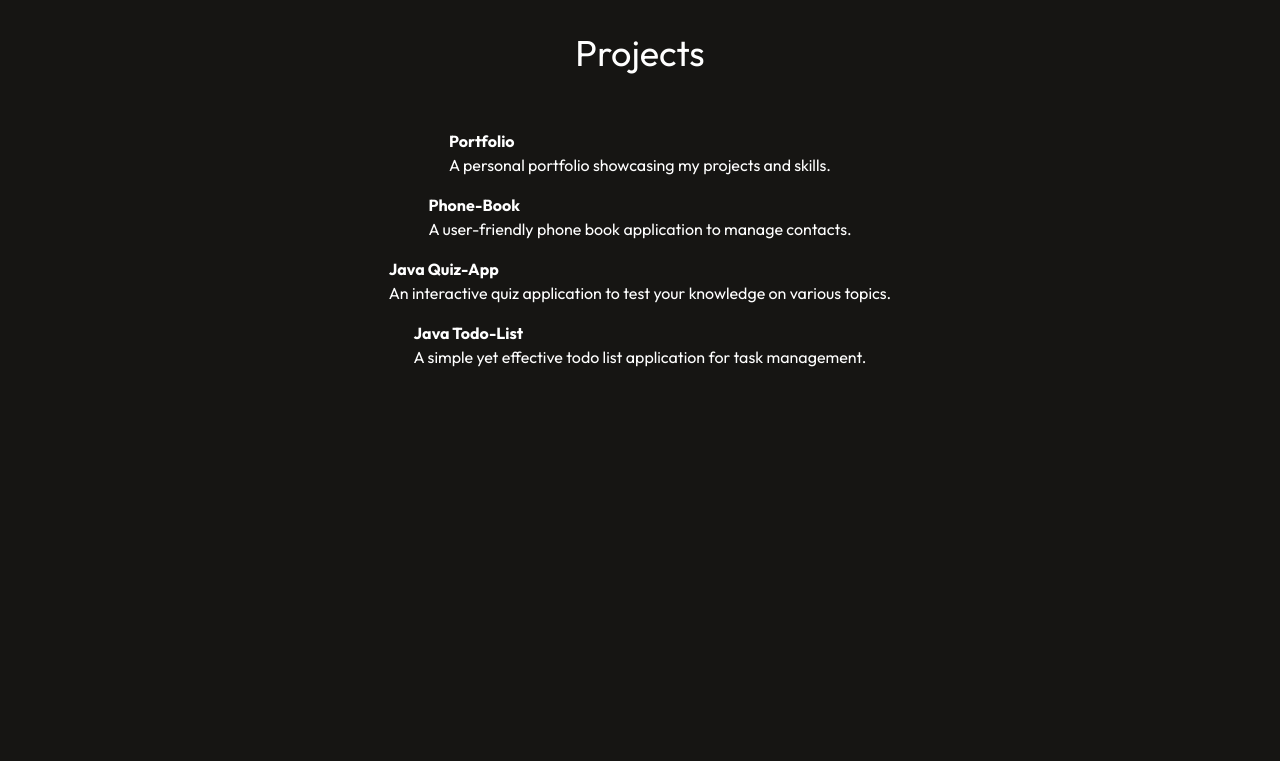
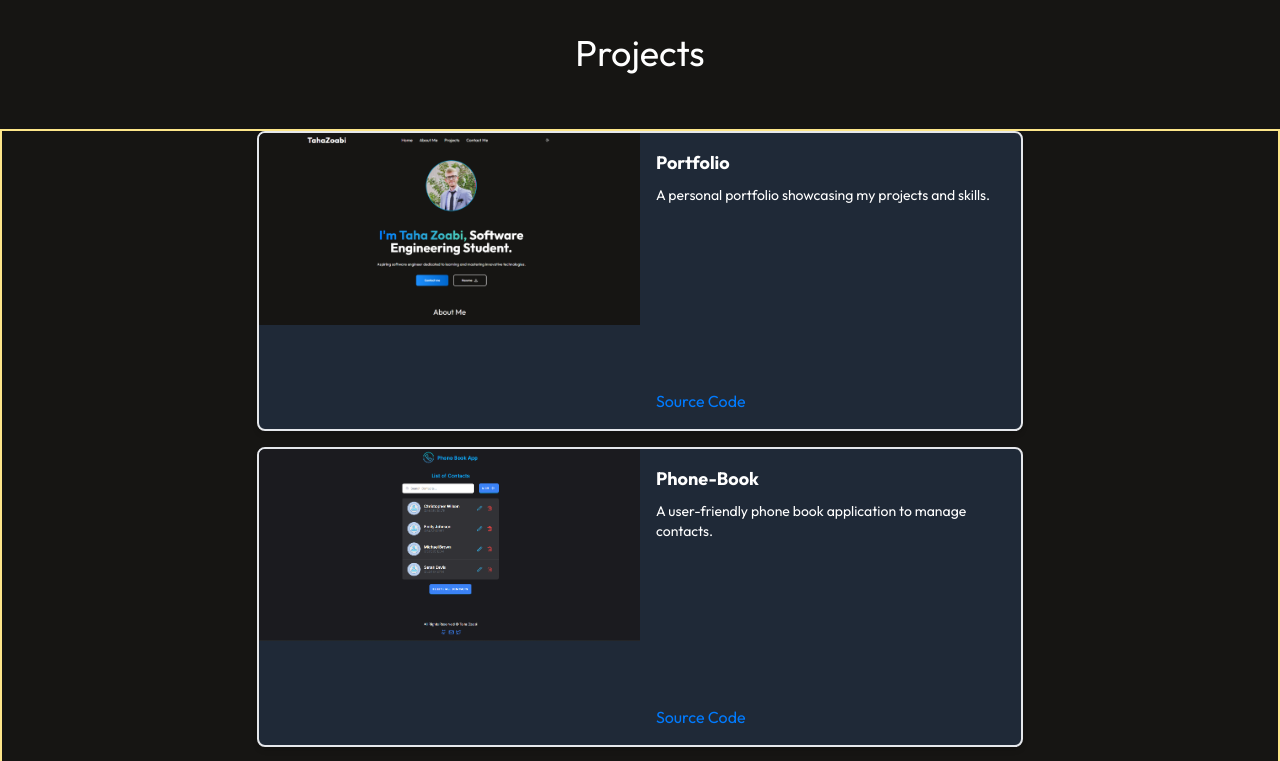
Before and after one commit to dpaulos6/portfolio, a React (Vite) app: page / in a window 1280 px wide. Shown: the part 1460-2221 px from the top of the page. Before the commit the page ends 1845 px from the top, so only its background shows below. Built offline with nearby package versions, Linux system fonts and the light colour scheme.

Commit message:
project card

```diff
--- a/src/components/Projects.tsx
+++ b/src/components/Projects.tsx
@@ -1,5 +1,6 @@
 import Title from './Title.tsx'
 import { ProjectsData } from '../lib/projectsData.ts'
+import Card from './ui/Card.tsx'
 
 function Projects() {
   return (
@@ -7,16 +8,22 @@ function Projects() {
       <div className="flex items-center justify-center gap-4">
         <Title>Projects</Title>
       </div>
-      <div className="flex flex-col items-center">
-        {ProjectsData.map((project) => (
-          <div
-            key={project.id}
-            className="mb-4"
-          >
-            <p className="font-bold">{project.title}</p>
-            <p>{project.description}</p>
-          </div>
-        ))}
+      <div className="mb-16 border-2 border-amber-200">
+        <div
+          className={
+            'flex flex-grow flex-col items-center justify-center gap-4'
+          }
+        >
+          {ProjectsData.map((project) => (
+            <Card
+              key={project.id}
+              title={project.title}
+              description={project.description}
+              imageUrl={project.img}
+              link={project.sourceCode}
+            />
+          ))}
+        </div>
       </div>
     </>
   )
--- /dev/null
+++ b/src/components/ui/Card.tsx
@@ -0,0 +1,39 @@
+import React from 'react'
+
+interface CardProps {
+  imageUrl: string
+  title: string
+  description: string
+  link: string
+}
+
+const Card: React.FC<CardProps> = ({ imageUrl, title, description, link }) => {
+  return (
+    <div className="flex h-auto w-full flex-col overflow-hidden rounded-lg border-2 bg-gray-800 text-white shadow-md md:h-[300px] md:w-[60%] md:flex-row">
+      <div className="h-48 flex-shrink-0 overflow-hidden md:w-1/2">
+        <img
+          className="h-full w-full object-cover"
+          src={imageUrl}
+          alt={title}
+        />
+      </div>
+
+      <div className="flex flex-col justify-between p-4 md:w-1/2">
+        <div>
+          <div className="mb-2 text-lg font-bold">{title}</div>
+          <p className="text-sm">{description}</p>
+        </div>
+        <div className="mt-auto">
+          <a
+            href={link}
+            className="text-primary hover:text-accent"
+          >
+            Source Code
+          </a>
+        </div>
+      </div>
+    </div>
+  )
+}
+
+export default Card
```
